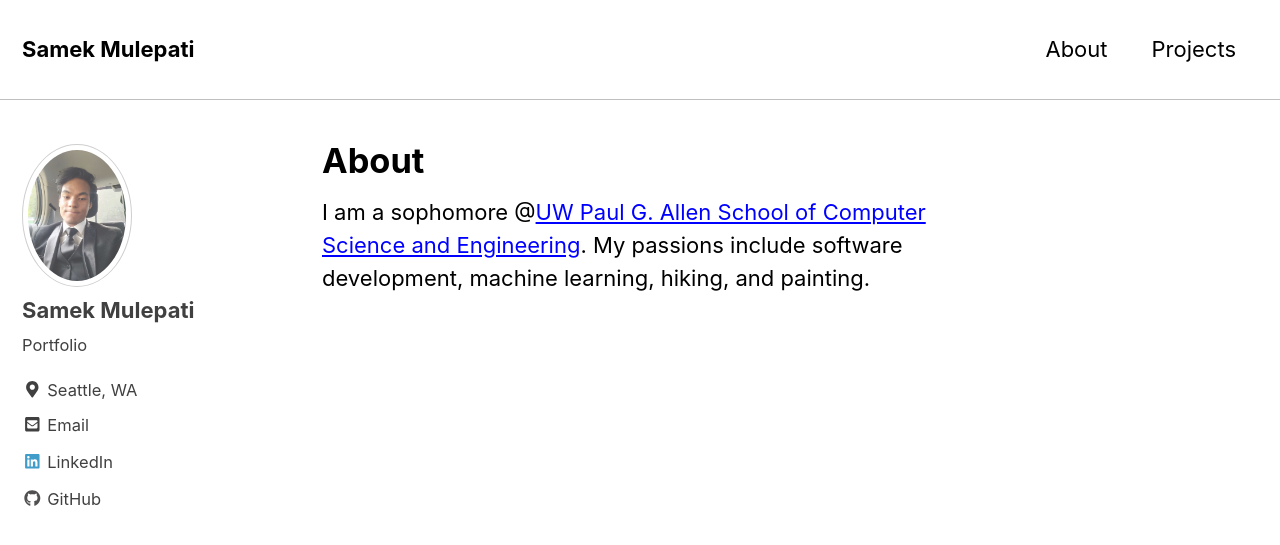
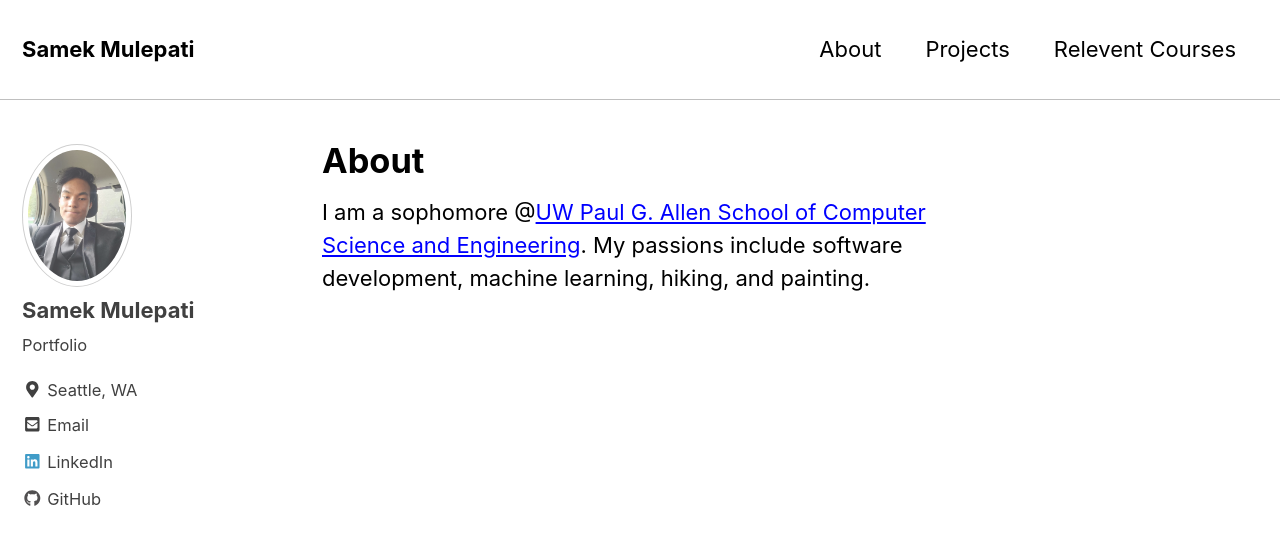
Before and after one commit to mulepati/samekmulepati.github.io, a Jekyll site: the page built from _pages/about.md, in a window 1280 px wide and 900 px high. Shown: the top 545 px of the window. Built offline with Jekyll 4.4.1, drawn with Linux system fonts in a browser that asks for light colours; nearby versions of some CDN libraries.

Commit message:
Update navigation.yml

```diff
--- a/_data/navigation.yml
+++ b/_data/navigation.yml
@@ -4,6 +4,8 @@ main:
     url: /about/
   - title: "Projects"
     url: /projects/
+  - title: "Relevent Courses"
+    url: /courses/
   # - title: "About"
   #   url: https://mmistakes.github.io/minimal-mistakes/about/
   # - title: "Sample Posts"
```
